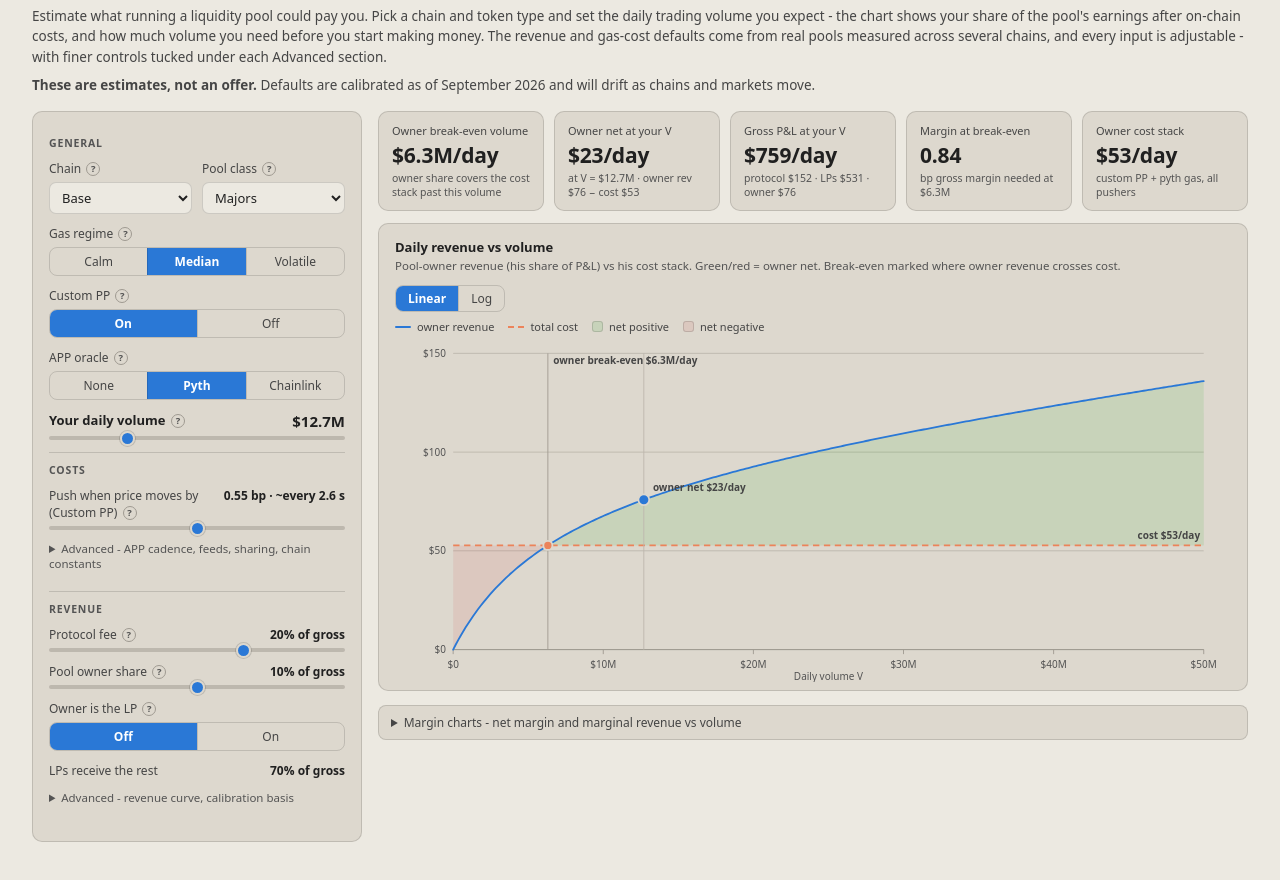
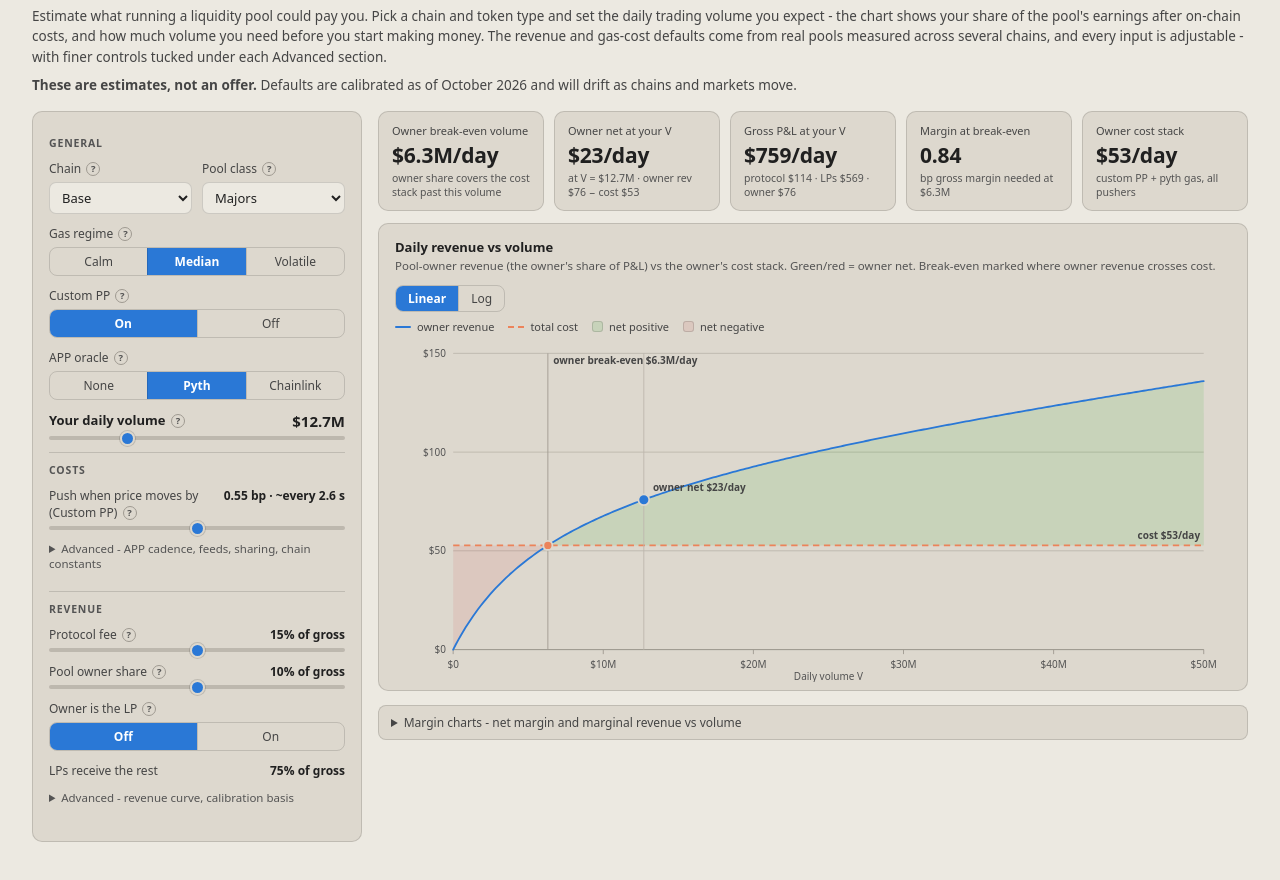
Before and after one commit to Metricxyz/cost-simulator, a plain HTML site: page index.html in a window 1280 px wide. Shown: the part 52-932 px from the top of the page. Drawn offline with Linux system fonts and the light colour scheme.

Commit message:
Apply review fixes: protocol fee default, wording, input clamp
* protocol fee default 20% -> 15%: the current factory ships
  spreadProtocolFeeE6 = 150000 (the earlier V2 factory shipped 20%)
* gender-neutral wording for the pool owner
* clamp base fee and native token price at 0, so a negative input can no
  longer produce a negative cost line

Rebuilt from the internal simulator by tools/build_public_simulator.py.

```diff
--- a/costs_simulator.js
+++ b/costs_simulator.js
@@ -87,7 +87,7 @@
   const state = {
     chain: 'base', pclass: 'majors', regime: 1, basis: 'mtm', logScale: false,
     tolPos: 66.67, appTolPos: 66.67, mL: 1.1, mR: 0.2, vhPos: 46.13, vcurFrac: 0.254,
-    compressedOn: true, app: 1, protPct: 20, ownPct: 10, ownerIsLp: false, fpp: 2,
+    compressedOn: true, app: 1, protPct: 15, ownPct: 10, ownerIsLp: false, fpp: 2,
     swapCond: false, scshPos: 50,
     fp: 1, c: 0, baseFee: 0.005, native: 2500,
   };
@@ -547,8 +547,9 @@
     if (!scOk && state.swapCond) { state.swapCond = false; $('sc1').setAttribute('aria-pressed', false); $('sc0').setAttribute('aria-pressed', true); }
     $('sc0').disabled = !scOk; $('sc1').disabled = !scOk;
     $('scsh').disabled = !scOk || !state.swapCond;
-    state.baseFee = +$('basefee').value || 0;
-    state.native = +$('native').value || 0;
+
+    state.baseFee = Math.max(0, +$('basefee').value || 0);
+    state.native = Math.max(0, +$('native').value || 0);
 
     const p = params();
     const chR = CHAINS[state.chain];
--- a/index.html
+++ b/index.html
@@ -26,7 +26,7 @@
     come from real pools measured across several chains, and every input is adjustable - with finer
     controls tucked under each Advanced section.
   </p>
-  <p class="intro"><b>These are estimates, not an offer.</b> Defaults are calibrated as of September 2026 and will drift as chains and markets move.</p>
+  <p class="intro"><b>These are estimates, not an offer.</b> Defaults are calibrated as of October 2026 and will drift as chains and markets move.</p>
   <div class="layout">
     <!-- ============ SIDEBAR ============ -->
     <aside class="sidebar">
@@ -137,15 +137,15 @@
       <div class="group">
         <h3>Revenue</h3>
         <div class="ctl">
-          <label for="prot"><span>Protocol fee <span class="help" data-tip="The protocol's cut off gross P&L. Default 20% = the V2 factory default (measured on-chain); deployed configs range 0-20% - V1 pools ran 0% protocol.">?</span></span> <output id="protOut"></output></label>
-          <input type="range" id="prot" min="0" max="30" step="1" value="20">
+          <label for="prot"><span>Protocol fee <span class="help" data-tip="The protocol's cut off gross P&L. Default 15% = the current factory default (measured on-chain); the earlier V2 factory shipped 20% and V1 pools ran 0% - deployed configs range 0-20%.">?</span></span> <output id="protOut"></output></label>
+          <input type="range" id="prot" min="0" max="30" step="1" value="15">
         </div>
         <div class="ctl">
           <label for="own"><span>Pool owner share <span class="help" data-tip="The pool creator's cut, taken from gross P&L on top of the protocol fee (e.g. 20% + 10% = 30% total; LPs get the remaining 70%).&#10;This is the dashboard's perspective: the owner's cut must cover the full pusher cost stack. Range 0-20%.">?</span></span> <output id="ownOut"></output></label>
           <input type="range" id="own" min="0" max="20" step="1" value="10">
         </div>
         <div class="ctl">
-          <span class="lbl" id="olLbl"><span>Owner is the LP <span class="help" data-tip="The pool owner also provides all the liquidity himself.&#10;The LP share collapses into the owner: he receives everything except the protocol fee, and still pays the full pusher cost stack.&#10;The owner-share slider is ignored while this is on.">?</span></span></span>
+          <span class="lbl" id="olLbl"><span>Owner is the LP <span class="help" data-tip="The pool owner also provides all the liquidity.&#10;The LP share collapses into the owner, who receives everything except the protocol fee and still pays the full pusher cost stack.&#10;The owner-share slider is ignored while this is on.">?</span></span></span>
           <div class="seg" role="group" aria-labelledby="olLbl">
             <button type="button" id="ol0" aria-pressed="true">Off</button>
             <button type="button" id="ol1" aria-pressed="false">On</button>
@@ -213,7 +213,7 @@
         <div class="card-head">
           <div>
             <h2>Daily revenue vs volume</h2>
-            <p class="desc">Pool-owner revenue (his share of P&L) vs his cost stack. Green/red = owner net. Break-even marked where owner revenue crosses cost.</p>
+            <p class="desc">Pool-owner revenue (the owner's share of P&L) vs the owner's cost stack. Green/red = owner net. Break-even marked where owner revenue crosses cost.</p>
           </div>
           <div class="scale-seg" role="group" aria-label="X axis scale">
             <button type="button" id="scaleLin" aria-pressed="true">Linear</button>
```
